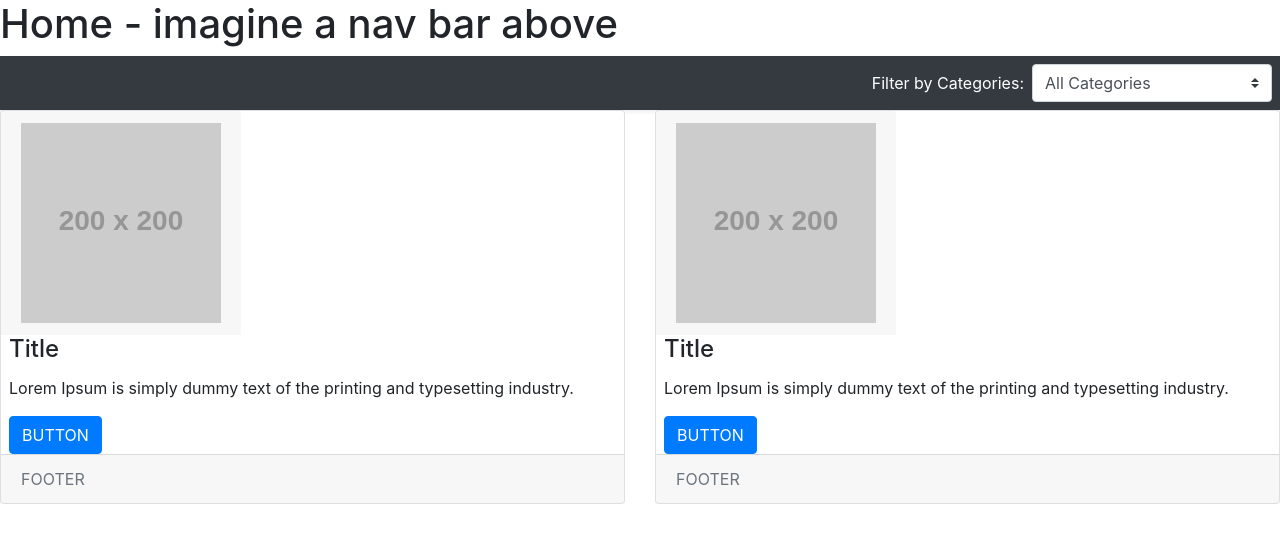
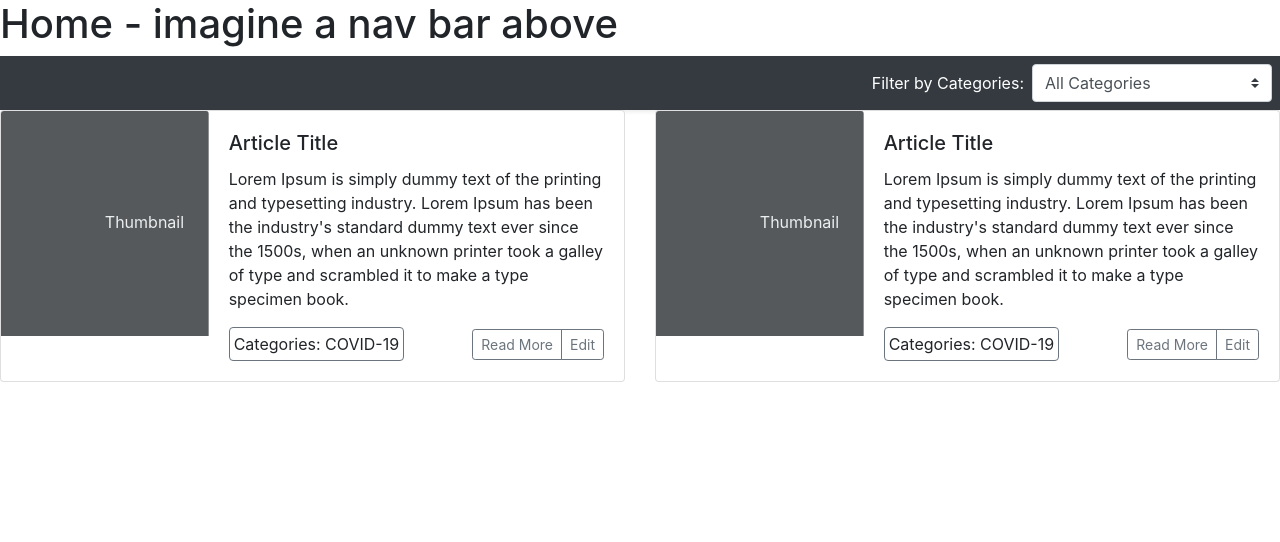
Before and after one commit to jishajaffer/React-Amplify, a React (Create React App) app: page / in a window 1280 px wide. Shown: the top 542 px of the page. Built offline with nearby package versions, Linux system fonts and the light colour scheme.

Commit message:
update article cards

```diff
--- a/src/pages/Home/Home.css
+++ b/src/pages/Home/Home.css
@@ -1,3 +1,3 @@
 select.custom-select {
-    width: 15em;
-  }
+  width: 15em;
+}
--- a/src/pages/Home/Home.js
+++ b/src/pages/Home/Home.js
@@ -25,24 +25,9 @@ import * as fakeCategoryService from "../../services/fakeCategoryService";
                     </select>
                 </li>
             </ul>
-*/
 
-function Home() {
-  return (
-    <>
-      <h1>Home - imagine a nav bar above</h1>
-      <div className="d-flex p-2 text-white bg-dark shadow-sm justify-content-end">
-        <span className="align-self-center">Filter by Categories:</span>
-        <select className="custom-select align-self-center ml-2">
-          <option selected>All Categories</option>
-          {fakeCategoryService.getCategories().map((category, index) => (
-            <option key={`category-${index}`}>{category}</option>
-          ))}
-        </select>
-      </div>
 
-      <div className="row mb-2">
-        <div className="col-md-6">
+            <div className="col-md-6">
 
           <div className="card flex-row flex-wrap">
             <div className="card-header border-0">
@@ -62,26 +47,70 @@ function Home() {
           </div>
 
         </div>
+*/
+
+function Home() {
+  return (
+    <>
+      <h1>Home - imagine a nav bar above</h1>
+      <div className="d-flex p-2 text-white bg-dark shadow-sm justify-content-end">
+        <span className="align-self-center">Filter by Categories:</span>
+        <select className="custom-select align-self-center ml-2">
+          <option selected>All Categories</option>
+          {fakeCategoryService.getCategories().map((category, index) => (
+            <option key={`category-${index}`}>{category}</option>
+          ))}
+        </select>
+      </div>
+
+      <div className="row">
+        <div className="col-md-6">
+          <div className="card mb-3">
+            <div className="row no-gutters">
+              <div className="col-md-4">
+                <svg class="bd-placeholder-img card-img-top" width="100%" height="225" xmlns="http://www.w3.org/2000/svg" preserveAspectRatio="xMidYMid slice" focusable="false" role="img" aria-label="Placeholder: Thumbnail"><title>Placeholder</title><rect width="100%" height="100%" fill="#55595c"/><text x="50%" y="50%" fill="#eceeef" dy=".3em">Thumbnail</text></svg>
+              </div>
+              <div className="col-md-8">
+                <div className="card-body">
+                  <h5 className="card-title">Article Title</h5>
+                  <p className="card-text">{`Lorem Ipsum is simply dummy text of the printing and typesetting industry. Lorem Ipsum has been the industry's standard dummy text ever since the 1500s, when an unknown printer took a galley of type and scrambled it to make a type specimen book.`}</p>
+                  <div className="d-flex justify-content-between align-items-center">
+                  <div className="border border-secondary rounded p-1">Categories: COVID-19</div>
+                  <div class="btn-group">
+                    <button type="button" class="btn btn-sm btn-outline-secondary">Read More</button>
+                    <button type="button" class="btn btn-sm btn-outline-secondary">Edit</button>
+                  </div>
+                  </div>
+
+                </div>
+              </div>
+            </div>
+          </div>
+        </div>
+
 
         <div className="col-md-6">
+          <div className="card mb-3">
+            <div className="row no-gutters">
+              <div className="col-md-4">
+                <svg class="bd-placeholder-img card-img-top" width="100%" height="225" xmlns="http://www.w3.org/2000/svg" preserveAspectRatio="xMidYMid slice" focusable="false" role="img" aria-label="Placeholder: Thumbnail"><title>Placeholder</title><rect width="100%" height="100%" fill="#55595c"/><text x="50%" y="50%" fill="#eceeef" dy=".3em">Thumbnail</text></svg>
+              </div>
+              <div className="col-md-8">
+                <div className="card-body">
+                  <h5 className="card-title">Article Title</h5>
+                  <p className="card-text">{`Lorem Ipsum is simply dummy text of the printing and typesetting industry. Lorem Ipsum has been the industry's standard dummy text ever since the 1500s, when an unknown printer took a galley of type and scrambled it to make a type specimen book.`}</p>
+                  <div className="d-flex justify-content-between align-items-center">
+                  <div className="border border-secondary rounded p-1">Categories: COVID-19</div>
+                  <div class="btn-group">
+                    <button type="button" class="btn btn-sm btn-outline-secondary">Read More</button>
+                    <button type="button" class="btn btn-sm btn-outline-secondary">Edit</button>
+                  </div>
+                  </div>
 
-          <div className="card flex-row flex-wrap">
-            <div className="card-header border-0">
-              <img src="//placehold.it/200" alt="" />
+                </div>
+              </div>
             </div>
-            <div className="card-block px-2">
-              <h4 className="card-title">Title</h4>
-              <p className="card-text">
-              Lorem Ipsum is simply dummy text of the printing and typesetting industry.
-              </p>
-              <a href="#" className="btn btn-primary">
-                BUTTON
-              </a>
-            </div>
-            <div className="w-100"></div>
-            <div className="card-footer w-100 text-muted">FOOTER</div>
           </div>
-
         </div>
       </div>
     </>
```
